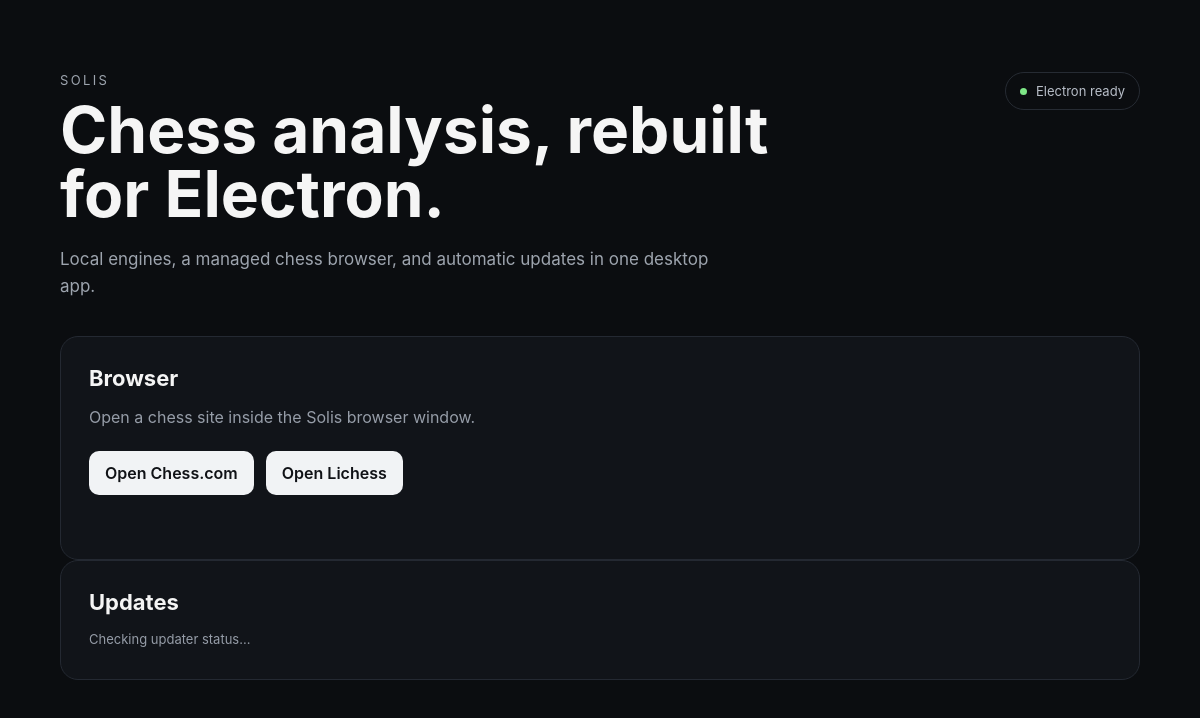
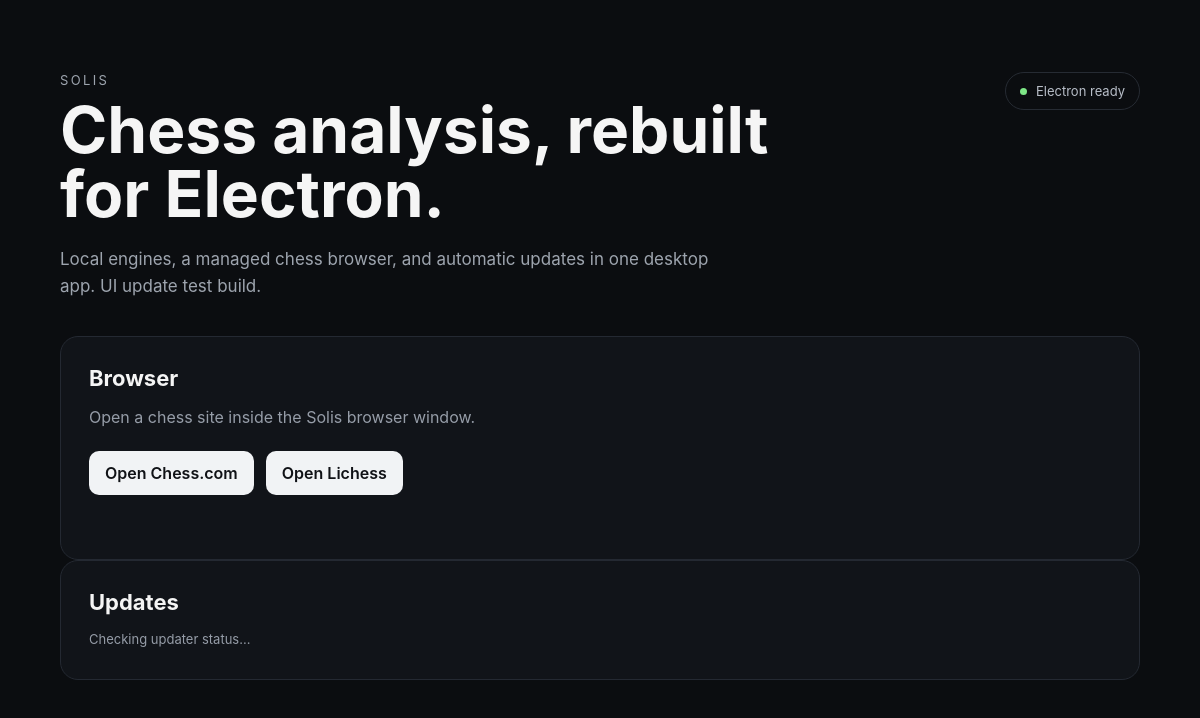
Before and after one commit to solis-syst/solis-app, an Electron app: page renderer/index.html in a window 1200 px wide. Drawn offline with Linux system fonts and the light colour scheme; no server answers.

Commit message:
Update Solis UI for updater test release

```diff
--- a/renderer/index.html
+++ b/renderer/index.html
@@ -12,7 +12,7 @@
       <div>
         <p class="eyebrow">SOLIS</p>
         <h1>Chess analysis, rebuilt for Electron.</h1>
-        <p class="subtitle">Local engines, a managed chess browser, and automatic updates in one desktop app.</p>
+        <p class="subtitle">Local engines, a managed chess browser, and automatic updates in one desktop app. UI update test build.</p>
       </div>
       <div class="status">
         <span class="dot"></span>
```
